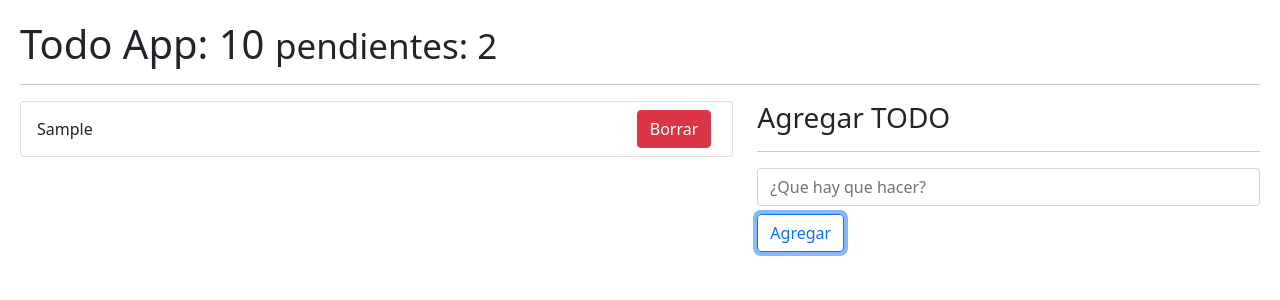
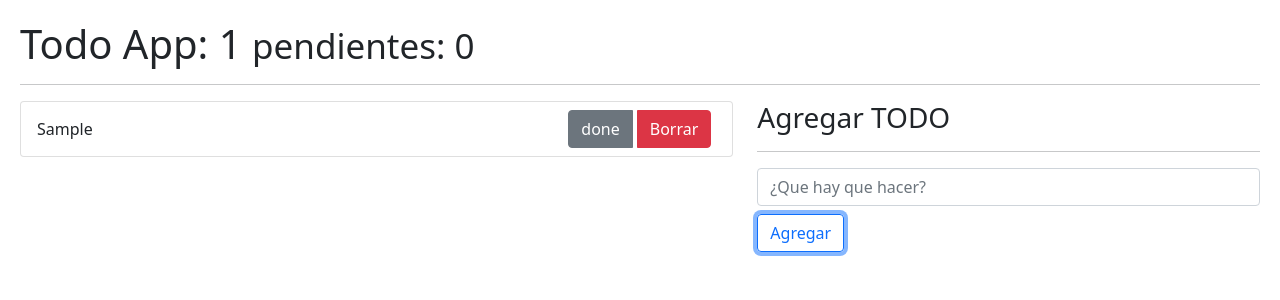
Before and after one commit to sdkd17/react-course, a React (Vite) app in the folder hook-app/: page / in a window 1280 px wide. Both pictures are taken after typing "Sample" into the empty fields and a click on the button "Agregar". Shown: the top 300 px of the page. Built offline with nearby package versions, Linux system fonts and the light colour scheme.

Commit message:
Sixteenth commit

```diff
--- a/hook-app/src/08-useReducer/TodoApp.jsx
+++ b/hook-app/src/08-useReducer/TodoApp.jsx
@@ -1,63 +1,18 @@
-import { useEffect, useReducer } from 'react';
-import { todoReducer } from './todoReducer';
+import { useTodos } from '../hooks';
 import { TodoAdd, TodoList } from './components';
-
-
-const initialState = [
-  // {
-  //   id: new Date().getTime(),
-  //   todo: 'todo 1',
-  //   done: false,
-  // }
-];
-
-const init = () => {
-  return JSON.parse( localStorage.getItem( 'todos' ) ) || [];
-}
 
 export const TodoApp = () => {
 
-
-  const [ todos, dispatch ] = useReducer( todoReducer, initialState, init )
-
-  useEffect(() => {
-    localStorage.setItem( 'todos', JSON.stringify(todos) );
-  }, [ todos ]);
-
-
-  const onNewTodo = ( todo ) => {
-
-    const newTodo = {
-      todo,
-      id: new Date().getTime(),
-      done: false,
-    };
-
-    const action = {
-      type: '[TODO] add todo',
-      payload: newTodo,
-    };
-
-    dispatch( action );
-  };
-
-  const onDeleteItem = ( id ) => {
-    const action = {
-      type: '[TODO] delete todo',
-      payload: id
-    }
-
-    dispatch( action );
-  }
+  const { todos, todosCount, pendingTodosCount, onNewTodo, onDeleteItem, onDoneItem } = useTodos()
 
   return (
     <>
-      <h1>Todo App: 10 <small> pendientes: 2</small> </h1>
+      <h1>Todo App: { todosCount } <small> pendientes: { pendingTodosCount }</small> </h1>
       <hr />
 
       <div className="row">
         <div className="col-7">
-          <TodoList list={ todos } onDeleteItem={ onDeleteItem } />
+          <TodoList list={ todos } onDeleteItem={ onDeleteItem } onDoneItem={ onDoneItem } />
         </div>
         <div className="col-5">
           <h3>Agregar TODO</h3>
--- a/hook-app/src/08-useReducer/components/TodoItem.jsx
+++ b/hook-app/src/08-useReducer/components/TodoItem.jsx
@@ -1,18 +1,27 @@
 import PropTypes from 'prop-types';
 
-export const TodoItem = ({ item, onDeleteItem }) => {
+export const TodoItem = ({ item, onDeleteItem, onDoneItem }) => {
 
-  const { todo, id } = item;
+  const { todo, id, done } = item;
 
   return (
-    <li className="list-group-item d-flex justify-content-between">
+    <li className={`list-group-item d-flex justify-content-between ${ done? 'list-group-item-success' : ''}`}>
       <span className="align-self-center">{ todo }</span>
+      <div className="btn-group">
+        <button
+          className={"btn btn-secondary"}
+          onClick={ () => onDoneItem( id ) }
+        >
+          {done?'undo':'done'}
+        </button>
         <button
           className="btn btn-danger"
           onClick={ () => onDeleteItem( id ) }
         >
           Borrar
         </button>
+      </div>
+
     </li>
   )
 }
@@ -20,4 +29,5 @@ export const TodoItem = ({ item, onDeleteItem }) => {
 TodoItem.propTypes = {
   item: PropTypes.object.isRequired,
   onDeleteItem: PropTypes.func.isRequired,
+  onDoneItem: PropTypes.func.isRequired,
 }
--- a/hook-app/src/08-useReducer/components/TodoList.jsx
+++ b/hook-app/src/08-useReducer/components/TodoList.jsx
@@ -2,7 +2,7 @@
 import PropTypes from 'prop-types';
 import { TodoItem } from './TodoItem';
 
-export const TodoList = ({ list, onDeleteItem } ) => {
+export const TodoList = ({ list, onDeleteItem, onDoneItem } ) => {
   return (
     <ul className="list-group">
       {
@@ -11,6 +11,7 @@ export const TodoList = ({ list, onDeleteItem } ) => {
             key={ item.id }
             item={ item }
             onDeleteItem={ onDeleteItem }
+            onDoneItem={ onDoneItem }
           /> )
         )
       }
@@ -21,4 +22,5 @@ export const TodoList = ({ list, onDeleteItem } ) => {
 TodoList.propTypes = {
   list: PropTypes.array.isRequired,
   onDeleteItem: PropTypes.func.isRequired,
+  onDoneItem: PropTypes.func.isRequired,
 }
--- a/hook-app/src/08-useReducer/todoReducer.js
+++ b/hook-app/src/08-useReducer/todoReducer.js
@@ -1,12 +1,32 @@
 
 
-export const todoReducer = (initialState = [], action) => {
+export const todoReducer = (initialState = {todos: [], todosCount: 0, pendingTodosCount: 0}, action) => {
 
+  const { todos, todosCount, pendingTodosCount } = initialState;
   switch (action.type) {
     case '[TODO] add todo':
-      return [...initialState, action.payload];
+      return {
+        todos: [...todos, action.payload],
+        todosCount: todosCount + 1,
+        pendingTodosCount
+      };
     case '[TODO] delete todo':
-      return initialState.filter( todo => todo.id != action.payload );
+      return {
+        todos: todos.filter( todo => todo.id != action.payload ),
+        todosCount: todosCount - 1,
+        pendingTodosCount
+      };
+    case '[TODO] done todo':
+      return {
+        todos: todos.map( todo => {
+          if (todo.id === action.payload)
+            return { ...todo, done: !todo.done};
+
+          return todo;
+        }),
+        todosCount,
+        pendingTodosCount: pendingTodosCount + 1
+      };
     default:
       return initialState;
   }
--- a/hook-app/src/hooks/index.js
+++ b/hook-app/src/hooks/index.js
@@ -2,3 +2,4 @@
 export * from './useCounter';
 export * from './useFetch';
 export * from './useForm';
+export * from './useTodos';
--- /dev/null
+++ b/hook-app/src/hooks/useTodos.js
@@ -0,0 +1,59 @@
+import { useEffect, useReducer } from 'react';
+import { todoReducer } from '../08-useReducer/todoReducer';
+
+export const useTodos = () => {
+
+  const init = () => {
+    return JSON.parse( localStorage.getItem( 'todoState' ) ) || {todos: [], todosCount: 0, pendingTodosCount: 0};
+  }
+
+  const [ todoState, dispatch ] = useReducer( todoReducer, {todos: [], todosCount: 0, pendingTodosCount: 0}, init );
+
+  const { todos, todosCount, pendingTodosCount } = todoState;
+
+  useEffect(() => {
+    localStorage.setItem( 'todoState', JSON.stringify(todoState) );
+  }, [ todoState ]);
+
+
+  const onNewTodo = ( todo ) => {
+
+    const newTodo = {
+      todo,
+      id: new Date().getTime(),
+      done: false,
+    };
+
+    const action = {
+      type: '[TODO] add todo',
+      payload: newTodo,
+    };
+
+    dispatch( action );
+  };
+
+  const onDeleteItem = ( id ) => {
+    const action = {
+      type: '[TODO] delete todo',
+      payload: id
+    };
+
+    dispatch( action );
+  };
+
+  const onDoneItem = ( id ) => {
+    dispatch({
+      type: '[TODO] done todo',
+      payload: id
+    });
+  };
+
+  return {
+    todos,
+    todosCount,
+    pendingTodosCount,
+    onNewTodo,
+    onDeleteItem,
+    onDoneItem,
+  };
+}
```
Lines whose indentation alone changed are shown as unchanged.
